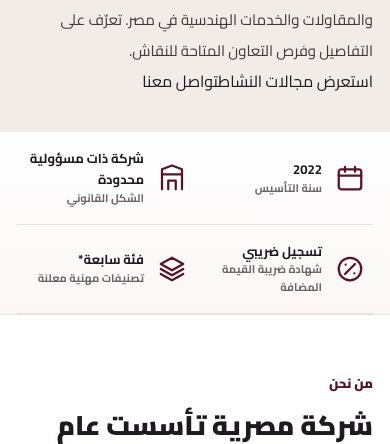
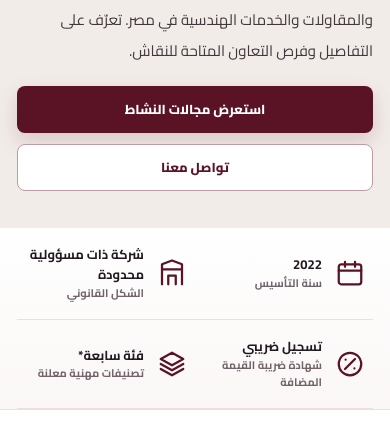
Before and after one commit to maa-cs/ZAHWAT-MISR, a plain HTML site: page index.html in a window 390 px wide. Shown: the part 656-1100 px from the top of the page. Drawn offline with Linux system fonts and the light colour scheme.

Commit message:
Style prominent accessible hero calls to action for desktop and mobile

```diff
--- a/styles.css
+++ b/styles.css
@@ -34,3 +34,14 @@ img{height:auto}
  .navlinks{max-height:calc(100vh - 68px);overflow-y:auto}
 }
 @media(prefers-reduced-motion:reduce){.subservice-grid>div{transition:none}}
+
+/* SEO review: visible CTAs and mobile accessibility */
+.hero-actions{display:flex;flex-wrap:wrap;align-items:center;gap:11px;margin-top:24px}
+.hero-button{display:inline-flex;justify-content:center;align-items:center;min-height:45px;padding:10px 20px;border-radius:8px;font-size:13px;font-weight:800;line-height:1.55;transition:background .15s,color .15s,transform .15s}
+.hero-button-primary{background:var(--wine);color:#fff;box-shadow:0 8px 20px #5913252b}
+.hero-button-primary:hover{background:var(--deep);color:#fff;transform:translateY(-1px)}
+.hero-button-secondary{background:#fff;color:var(--wine);border:1px solid #bd9ca7}
+.hero-button-secondary:hover{background:#f7eded}
+@media(max-width:770px){.hero-actions{margin-top:19px}.hero-button{flex:1 1 185px;min-height:47px}}
+@media(max-width:420px){.hero-actions{flex-direction:column;align-items:stretch}.hero-button{width:100%;flex:auto}}
+@media(prefers-reduced-motion:reduce){.hero-button{transition:none}.hero-button-primary:hover{transform:none}}
```
